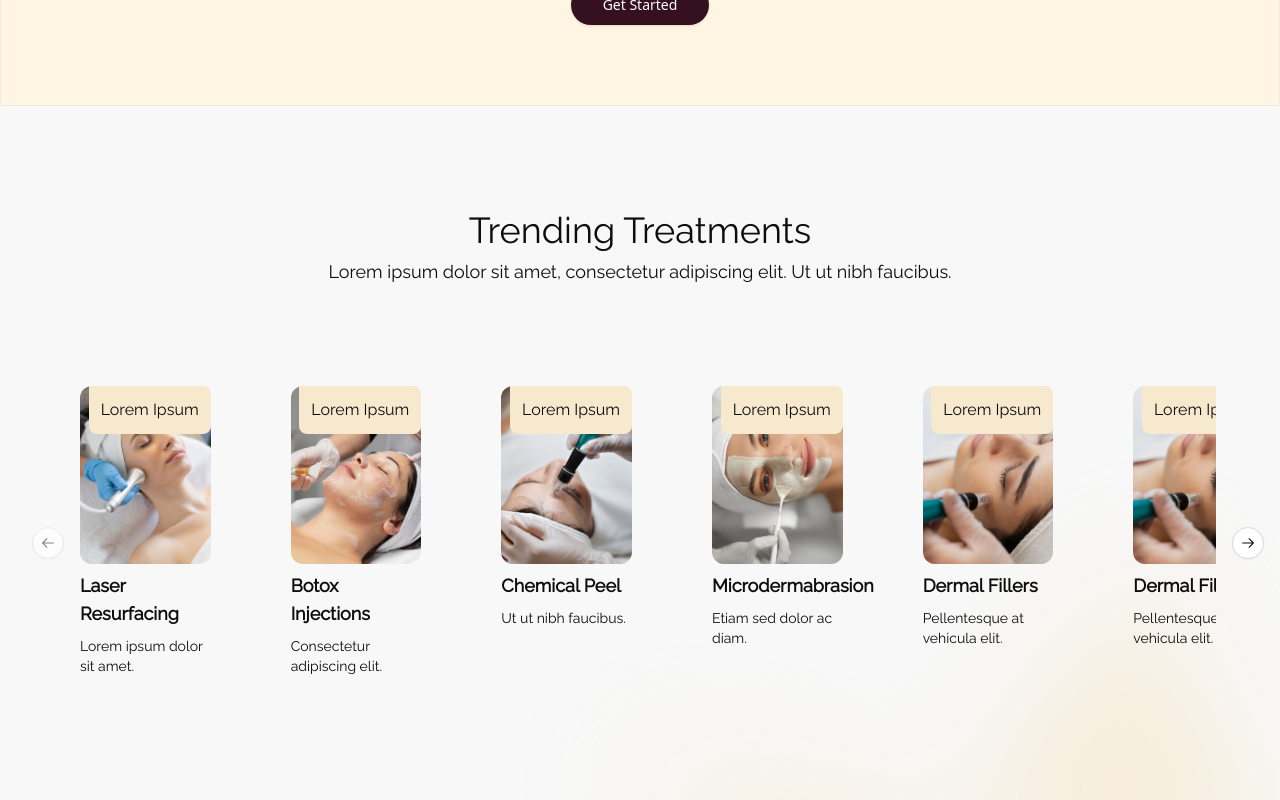
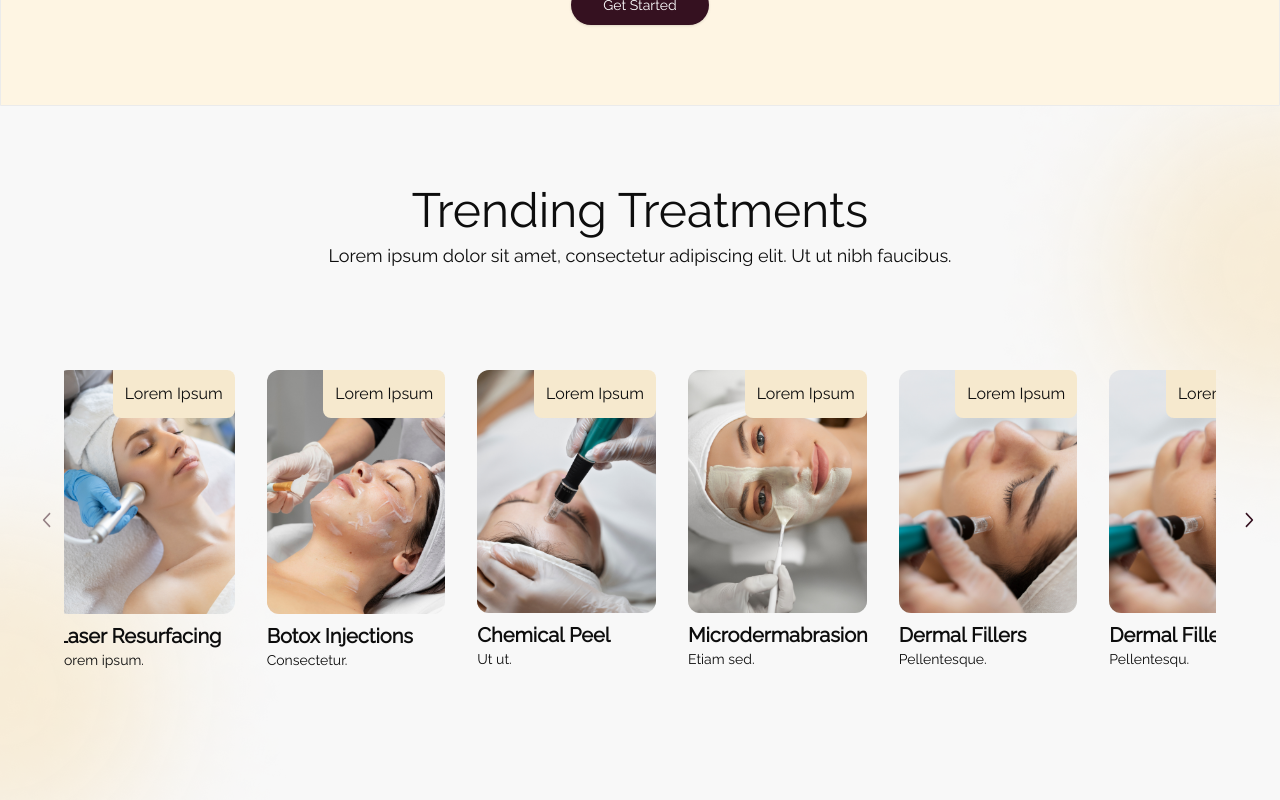
Before and after one commit to codingwithsaleem/glow-scout-nextjs-14, a Next.js app: page / in a window 1280 px wide. Shown: the part 1380-2180 px from the top of the page. Built offline with nearby package versions, Linux system fonts and the light colour scheme.

Commit message:
update#1

```diff
--- a/src/app/(business)/business-dashboard/[slug]/page.jsx
+++ b/src/app/(business)/business-dashboard/[slug]/page.jsx
@@ -4,7 +4,7 @@ import {
   TabsList,
   TabsTrigger,
 } from "@/components/ui/tabs"
-import AnalyticsComponent from '../../../../components/businessDashboard/analyticsComponent'
+// import AnalyticsComponent from '../../../../components/businessDashboard/analyticsComponent'
 
 const page = () => {
   return (
@@ -18,7 +18,7 @@ const page = () => {
       </TabsList>
       <TabsContent value="analytics" className="w-[800px]">
 
-       <AnalyticsComponent />
+       {/* <AnalyticsComponent /> */}
 
       </TabsContent>
 
--- a/src/app/(home)/page.js
+++ b/src/app/(home)/page.js
@@ -21,9 +21,9 @@ export default function Widget() {
 
       {/* tranding treatment start */}
 
-      <div className="container">
+
         <TrandingTreatment />
-      </div>
+
 
       {/* tranding treatment end */}
 
--- a/src/components/homeComponet/HeroSection.jsx
+++ b/src/components/homeComponet/HeroSection.jsx
@@ -48,7 +48,7 @@ const HeroSection = () => {
           width={800}
           height={400}
         />
-        <div className="absolute top-0 right-0 transform translate-x-1/2 -translate-y-1/2">
+        {/* <div className="absolute top-0 right-0 transform translate-x-1/2 -translate-y-1/2">
           <Image
             src="/images/home/hero-1.png"
             alt="Decoration"
@@ -56,7 +56,7 @@ const HeroSection = () => {
             width={50}
             height={50}
           />
-        </div>
+        </div> */}
         {/* <div
         className="absolute inset-x-0 top-[calc(100%-13rem)] -z-10 transform-gpu overflow-hidden blur-3xl sm:top-[calc(100%-30rem)]"
         aria-hidden="true"
--- a/src/components/myCustom/TrandingTreatment.jsx
+++ b/src/components/myCustom/TrandingTreatment.jsx
@@ -1,4 +1,4 @@
-import React from 'react';
+import React from "react";
 import { Card, CardContent } from "@/components/ui/card";
 import {
   Carousel,
@@ -7,109 +7,119 @@ import {
   CarouselNext,
   CarouselPrevious,
 } from "@/components/ui/carousel";
-import TreatmentCard from './TreatmentCard';
+import TreatmentCard from "./TreatmentCard";
+import Image from "next/image";
 
 const treatments = [
   {
     image: "/images/home/tranding-1.png",
     title: "Laser Resurfacing",
-    description: "Lorem ipsum dolor sit amet.",
+    description: "Lorem ipsum.",
     label: "Lorem Ipsum",
   },
   {
     image: "/images/home/tranding-2.png",
     title: "Botox Injections",
-    description: "Consectetur adipiscing elit.",
+    description: "Consectetur.",
     label: "Lorem Ipsum",
   },
   {
     image: "/images/home/tranding-3.png",
     title: "Chemical Peel",
-    description: "Ut ut nibh faucibus.",
+    description: "Ut ut.",
     label: "Lorem Ipsum",
   },
   {
     image: "/images/home/tranding-4.png",
     title: "Microdermabrasion",
-    description: "Etiam sed dolor ac diam.",
+    description: "Etiam sed.",
     label: "Lorem Ipsum",
   },
   {
     image: "/images/home/tranding-5.png",
     title: "Dermal Fillers",
-    description: "Pellentesque at vehicula elit.",
+    description: "Pellentesque.",
     label: "Lorem Ipsum",
   },
   {
     image: "/images/home/tranding-5.png",
     title: "Dermal Fillers",
-    description: "Pellentesque at vehicula elit.",
+    description: "Pellentesqu.",
     label: "Lorem Ipsum",
   },
   {
     image: "/images/home/tranding-5.png",
     title: "Dermal Fillers",
-    description: "Pellentesque at vehicula elit.",
+    description: "Pellentesque.",
     label: "Lorem Ipsum",
   },
   {
     image: "/images/home/tranding-2.png",
     title: "Botox Injections",
-    description: "Consectetur adipiscing elit.",
+    description: "Consectetur.",
     label: "Lorem Ipsum",
   },
   {
     image: "/images/home/tranding-3.png",
     title: "Chemical Peel",
-    description: "Ut ut nibh faucibus.",
+    description: "Ut ut.",
     label: "Lorem Ipsum",
   },
   {
     image: "/images/home/tranding-4.png",
     title: "Microdermabrasion",
-    description: "Etiam sed dolor ac diam.",
+    description: "Etiam sed",
     label: "Lorem Ipsum",
   },
 ];
 
 const TrandingTreatment = () => {
   return (
-    <div className="mx-auto py-20 md:mt-6 font-raleway relative">
+    <div className="mx-auto py-20  font-raleway relative rounded-full border-0">
+      <Image
+        width={300}
+        height={300}
+        alt="bg"
+        src={"/images/shadow-1.png"}
+        className=" absolute top-0 right-0 z-0"
+      />
+
       <div className="text-center">
-        <h2 className="text-4xl px-6">Trending Treatments</h2>
-        <p className="mt-2 text-lg">Lorem ipsum dolor sit amet, consectetur adipiscing elit. Ut ut nibh faucibus.</p>
+        <h2 className="text-5xl px-6">Trending Treatments</h2>
+        <p className="mt-2 text-lg">
+          Lorem ipsum dolor sit amet, consectetur adipiscing elit. Ut ut nibh
+          faucibus.
+        </p>
       </div>
 
-      <div className="mt-20">
+      <div className="my-20 z-50 container">
         <Carousel opts={{ align: "start" }} className="w-full container">
           <CarouselContent className="flex space-x-4">
             {treatments.map((treatment, index) => (
-              <CarouselItem key={index} className="px-2  md:basis-1/3 lg:basis-1/4 xl:basis-1/6">
-                <Card className="rounded-none bg-transparent shadow-none border-none">
-                  <CardContent>
+              <CarouselItem
+                key={index}
+                className="px-2  md:basis-1/3 lg:basis-1/4 xl:basis-1/6"
+              >
+                {/* <Card className="rounded-none bg-transparent shadow-none border-none"> */}
+                  {/* <CardContent> */}
                     <TreatmentCard {...treatment} />
-                  </CardContent>
-                </Card>
+                  {/* </CardContent> */}
+                {/* </Card> */}
               </CarouselItem>
             ))}
           </CarouselContent>
-          <CarouselPrevious style={{left: "0rem"}}/>
-          <CarouselNext style={{right: "-1rem"}} />
+          <CarouselPrevious style={{ left: "0rem" }} />
+          <CarouselNext style={{ right: "-1rem" }} />
         </Carousel>
       </div>
 
-      <div
-        className="absolute inset-x-0 top-[calc(100%-13rem)] -z-10 transform-gpu overflow-hidden blur-3xl sm:top-[calc(100%-30rem)]"
-        aria-hidden="true"
-      >
-        <div
-          className="relative left-[calc(50%+3rem)] aspect-[1155/678] w-[36.125rem] -translate-x-1/2 bg-gradient-to-tr from-lighttext to-[#F6E9CE] opacity-80 sm:left-[calc(50%+36rem)] sm:w-[72.1875rem]"
-          style={{
-            clipPath:
-              'polygon(74.1% 44.1%, 100% 61.6%, 97.5% 26.9%, 85.5% 0.1%, 80.7% 2%, 72.5% 32.5%, 60.2% 62.4%, 52.4% 68.1%, 47.5% 58.3%, 45.2% 34.5%, 27.5% 76.7%, 0.1% 64.9%, 17.9% 100%, 27.6% 76.8%, 76.1% 97.7%, 74.1% 44.1%)',
-          }}
-        />
-      </div>
+      <Image
+        width={300}
+        height={300}
+        alt="bg"
+        src={"/images/shadow-2.png"}
+        className=" absolute bottom-0 left-0 border-none  rounded-xl z-[-1000]"
+      />
     </div>
   );
 };
--- a/src/components/myCustom/TreatmentCard.jsx
+++ b/src/components/myCustom/TreatmentCard.jsx
@@ -20,8 +20,8 @@ const TreatmentCard = ({image,imageAlt , label, title, description}  ) => {
                       {/* <p className='absolute top-0 right-0 p-3 bg-lighttext rounded-b-lg rounded-tr-lg'>{label}</p> */}
                     </div>
                     <div className="pt-2">
-                      <h3 className="text-lg font-bold">{title}</h3>
-                      <p className="mt-2 text-sm">{description}</p>
+                      <h3 className="text-xl font-bold">{title}</h3>
+                      <p className=" text-sm">{description}</p>
                     </div>
                   </div>
   )
--- a/src/components/ui/button.jsx
+++ b/src/components/ui/button.jsx
@@ -5,19 +5,19 @@ import { cva } from "class-variance-authority";
 import { cn } from "@/lib/utils"
 
 const buttonVariants = cva(
-  "inline-flex items-center justify-center whitespace-nowrap rounded-md text-sm font-medium transition-colors focus-visible:outline-none focus-visible:ring-1 focus-visible:ring-ring disabled:pointer-events-none disabled:opacity-50",
+  "inline-flex items-center justify-center whitespace-nowrap rounded-md text-sm font-medium transition-colors focus-visible:outline-none focus-visible:ring-1 focus-visible:ring-ring disabled:pointer-events-none disabled:opacity-50 font-raleway",
   {
     variants: {
       variant: {
-        myCustom: "bg-[#351120] text-white shadow hover:bg-[#351120]/90",
+        myCustom: "bg-[#351120] text-white shadow hover:bg-[#351120]/90 font-raleway",
         default:
-          "bg-primary text-primary-foreground shadow hover:bg-primary/90",
+          "bg-primary text-primary-foreground shadow hover:bg-primary/90 font-raleway",
         destructive:
-          "bg-destructive text-destructive-foreground shadow-sm hover:bg-destructive/90",
+          "bg-destructive text-destructive-foreground shadow-sm hover:bg-destructive/90 font-raleway",
         outline:
-          "border  border-input bg-background shadow-sm hover:bg-accent hover:text-accent-foreground",
+          "border  border-input bg-background shadow-sm hover:bg-accent hover:text-accent-foreground font-raleway",
         secondary:
-          "bg-secondary text-secondary-foreground shadow-sm hover:bg-secondary/80",
+          "bg-secondary text-secondary-foreground shadow-sm hover:bg-secondary/80 font-raleway",
         ghost: "hover:bg-accent hover:text-accent-foreground",
         link: "text-primary underline-offset-4 hover:underline",
       },
--- a/src/components/ui/carousel.jsx
+++ b/src/components/ui/carousel.jsx
@@ -1,6 +1,6 @@
 "use client";
 import * as React from "react"
-import { ArrowLeftIcon, ArrowRightIcon } from "@radix-ui/react-icons"
+import { ChevronLeftIcon, ChevronRightIcon } from "@radix-ui/react-icons"
 import useEmblaCarousel from "embla-carousel-react";
 
 import { cn } from "@/lib/utils"
@@ -157,13 +157,13 @@ const CarouselPrevious = React.forwardRef(({ className, variant = "outline", siz
       ref={ref}
       variant={variant}
       size={size}
-      className={cn("absolute  h-8 w-8 rounded-full", orientation === "horizontal"
+      className={cn("absolute  h-8 w-8 border-none bg-transparent shadow-none", orientation === "horizontal"
         ? "-left-12 top-1/2 -translate-y-1/2"
         : "-top-12 left-1/2 -translate-x-1/2 rotate-90", className)}
       disabled={!canScrollPrev}
       onClick={scrollPrev}
       {...props}>
-      <ArrowLeftIcon className="h-4 w-4" />
+      <ChevronLeftIcon className="h-6 w-6 text-darkMahron" />
       <span className="sr-only">Previous slide</span>
     </Button>)
   );
@@ -178,13 +178,13 @@ const CarouselNext = React.forwardRef(({ className, variant = "outline", size =
       ref={ref}
       variant={variant}
       size={size}
-      className={cn("absolute h-8 w-8 rounded-full", orientation === "horizontal"
+      className={cn("absolute h-8 w-8 border-none bg-transparent shadow-none", orientation === "horizontal"
         ? "-right-12 top-1/2 -translate-y-1/2"
         : "-bottom-12 left-1/2 -translate-x-1/2 rotate-90", className)}
       disabled={!canScrollNext}
       onClick={scrollNext}
       {...props}>
-      <ArrowRightIcon className="h-4 w-4" />
+      <ChevronRightIcon className="h-6 w-6 text-darkMahron" />
       <span className="sr-only">Next slide</span>
     </Button>)
   );
--- a/src/components/ui/select.jsx
+++ b/src/components/ui/select.jsx
@@ -2,7 +2,7 @@
 
 import * as React from "react"
 import {
-  CaretSortIcon,
+  TriangleDownIcon,
   CheckIcon,
   ChevronDownIcon,
   ChevronUpIcon,
@@ -27,7 +27,7 @@ const SelectTrigger = React.forwardRef(({ className, children, ...props }, ref)
     {...props}>
     {children}
     <SelectPrimitive.Icon asChild>
-      <CaretSortIcon className="h-4 w-4 opacity-50" />
+      <TriangleDownIcon className="h-6 w-6 text-[#351120]" />
     </SelectPrimitive.Icon>
   </SelectPrimitive.Trigger>
 ))
```
Also changed, not shown: src/components/myCustom/ClientTestimonials.jsx (+8 -11 lines), public/images/shadow-1.png (added), public/images/shadow-2.png (added).
